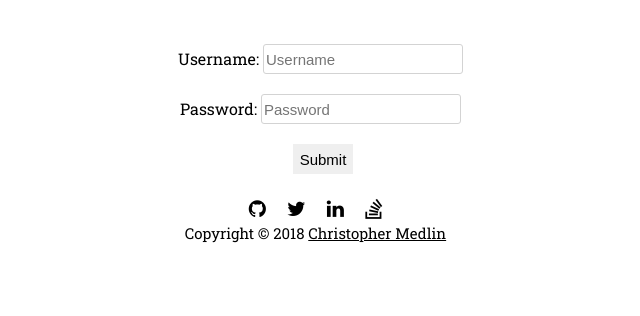
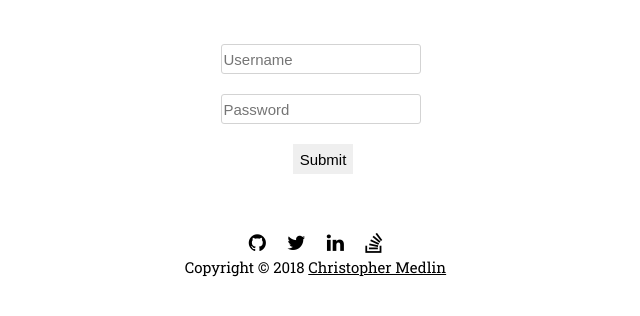
Before and after one commit to christopherjmedlin/blog, a Flask app: page /login in a window 1280 px wide. Shown: the part 59-375 px from the top of the page, without its empty margins (317-957 px from the left). Run offline with Flask 2, Linux system fonts and the light colour scheme; some libraries are stand-ins or nearby versions.

Commit message:
Replace labels for inputs with placeholder text

```diff
--- a/blog/static/style/login.css
+++ b/blog/static/style/login.css
@@ -1,6 +1,7 @@
 #login {
     text-align: center;
     margin-top: 50px;
+    margin-bottom: 50px;
 }
 
 input {
--- a/blog/static/style/new-post.css
+++ b/blog/static/style/new-post.css
@@ -64,3 +64,7 @@ button:active {
 .CodeMirror {
     height: 500px;
 }
+
+.title-input {
+    text-align: center;
+}
--- a/blog/templates/include/login.html
+++ b/blog/templates/include/login.html
@@ -1,8 +1,8 @@
 <div class="component" id="login">
     <p class="err">{{ err }}</p>
     <form class="login-form" action="{{ url_for('login') }}" method="post">
-        Username: <input name="username" type="text" placeholder="Username"><br />
-        Password: <input name="password" type="password" placeholder="Password"><br />
+        <input name="username" type="text" placeholder="Username"><br />
+        <input name="password" type="password" placeholder="Password"><br />
         <input name="redirect" type="hidden" value="{{ redirect }}">
         <input type="submit">
     </form>
--- a/blog/templates/post-editor.html
+++ b/blog/templates/post-editor.html
@@ -18,9 +18,8 @@
         <p class="err err-title-too-long">
             Title must be less than 100 characters
         </p><br />
-        Title: <input type="text" value="{% if post %}{{ post.title }}{% endif %}"/>
+        <input class="title-input" type="text" value="{% if post %}{{ post.title }}{% endif %}" placeholder="Title"/>
     </div>
-    <h3>Topics</h3>
     <p class="err err-too-many-topics">
         Only 15 maximum topics allowed
     </p>
```
